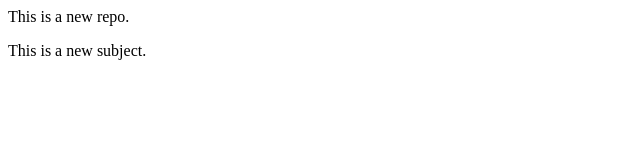
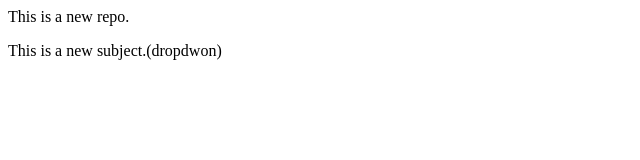
Before and after one commit to sweetysingh7693/localrepo, a plain HTML site: page index.html in a window 1280 px wide. Shown: the full height of the page, 0-640 px from the left. Drawn offline with Linux system fonts and the light colour scheme.

Commit message:
Add dropdwon

```diff
--- a/index.html
+++ b/index.html
@@ -1,2 +1,2 @@
 <p>This is a new repo.</p>
-<p>This is a new subject.</p>
+<p>This is a new subject.(dropdwon)</p>
```
